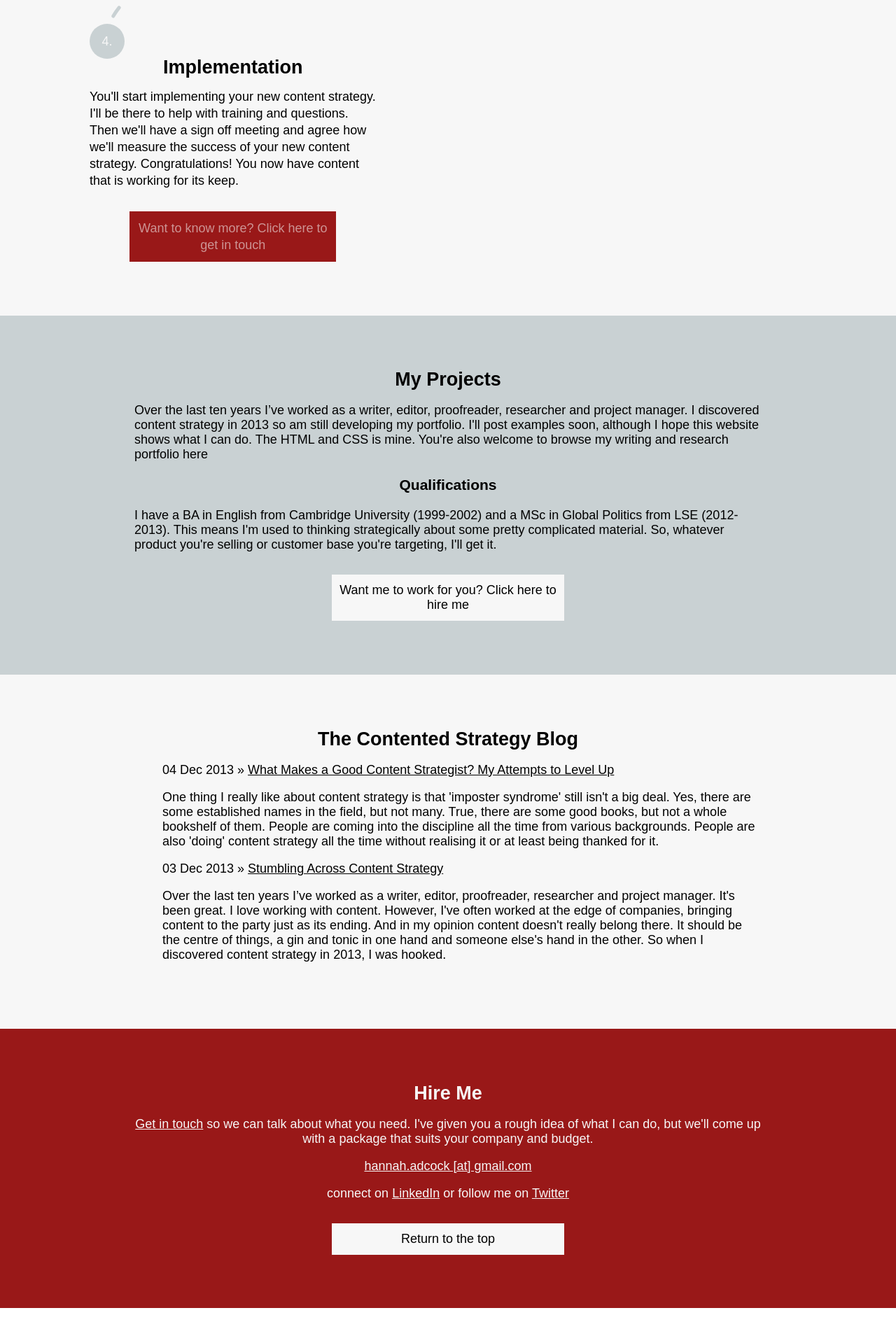
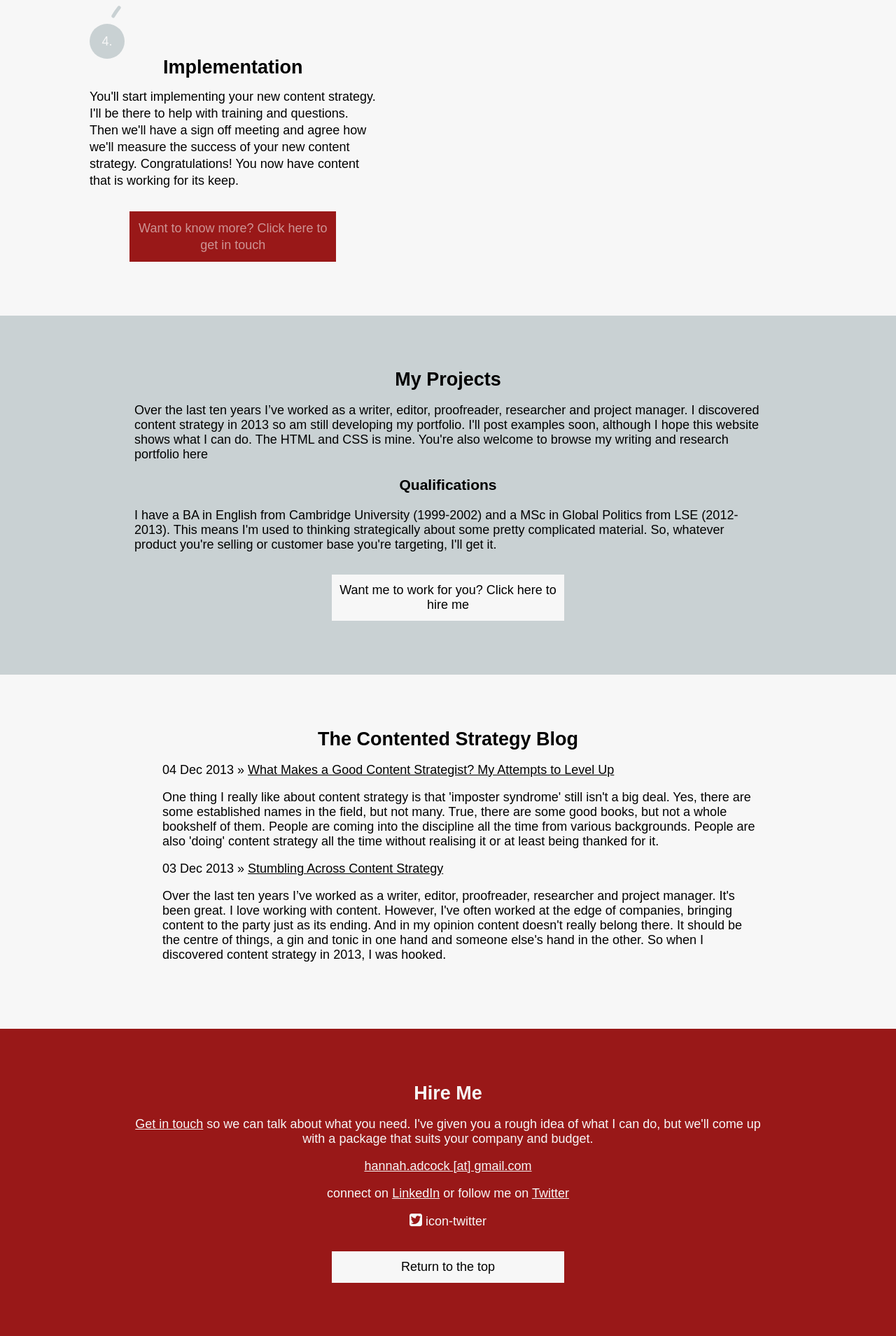
Before and after one commit to smokingpun/smokingpun.github.io, a Jekyll site: the page built from index.html, in a window 1280 px wide. Shown: the part 1908-3817 px from the top of the page at 70% size. Built offline with Jekyll 4.4.1, drawn with Linux system fonts in a browser that asks for light colours; nearby versions of some CDN libraries; Markdown is read by kramdown in place of the engine named in the settings; before the commit the page ends 3777 px from its top, so only the background shows below that.

Commit message:
add icomoon font icons

```diff
--- a/_layouts/homepage.html
+++ b/_layouts/homepage.html
@@ -5,6 +5,7 @@
 		<meta charset="utf-8"/>
     <link rel="stylesheet" href="/css/reset.css" />
 		<link rel="stylesheet" href="/css/style.css" />
+    <link rel="stylesheet" href="/css/icons.css" />
     <script type="text/javascript" src="//use.typekit.net/hij2ruv.js"></script>
 <script type="text/javascript">try{Typekit.load();}catch(e){}</script>
     <script type="text/javascript" src="http://ajax.googleapis.com/ajax/libs/jquery/1.9.0/jquery.min.js"></script>
@@ -107,6 +108,11 @@
     	<p><a href="mailto:hannah.adcock@gmail.com">Get in touch</a> so we can talk about what you need. I've given you a rough idea of what I can do, but we'll come up with a package that suits your company and budget.</p>
       <p><a href="mailto:hannah.adcock@gmail.com">hannah.adcock [at] gmail.com</a></p>
       <p>connect on <a href="http://www.linkedin.com/in/hannahadcock">LinkedIn</a> or follow me on <a href="https://twitter.com/smokingpun">Twitter</a></p>
+      <div>
+        <div class="clearfix bshadow0 pbs">
+        <span class="icon-twitter"></span><span class="mls"> icon-twitter</span>
+        </div>
+      </div>
       <a class="button_return_to_top" href="#landing_page_section">Return to the top</a>
     	</article>
    </section>
--- /dev/null
+++ b/css/icons.css
@@ -0,0 +1,37 @@
+@font-face {
+	font-family: 'icomoon';
+	src:url('/fonts/icomoon.eot');
+	src:url('/fonts/icomoon.eot?#iefix') format('embedded-opentype'),
+		url('/fonts/icomoon.ttf') format('truetype'),
+		url('/fonts/icomoon.woff') format('woff'),
+		url('/fonts/icomoon.svg#icomoon') format('svg');
+	font-weight: normal;
+	font-style: normal;
+}
+
+[class^="icon-"], [class*=" icon-"] {
+	font-family: 'icomoon';
+	speak: none;
+	font-style: normal;
+	font-weight: normal;
+	font-variant: normal;
+	text-transform: none;
+	line-height: 1;
+
+	/* Better Font Rendering =========== */
+	-webkit-font-smoothing: antialiased;
+	-moz-osx-font-smoothing: grayscale;
+}
+
+.icon-arrow-down:before {
+	content: "\e600";
+}
+.icon-twitter:before {
+	content: "\e601";
+}
+.icon-github2:before {
+	content: "\e604";
+}
+.icon-linkedin:before {
+	content: "\e602";
+}
```
Also changed, not shown: fonts/icomoon.ttf (added), fonts/icomoon.woff (added), 2 other files.
